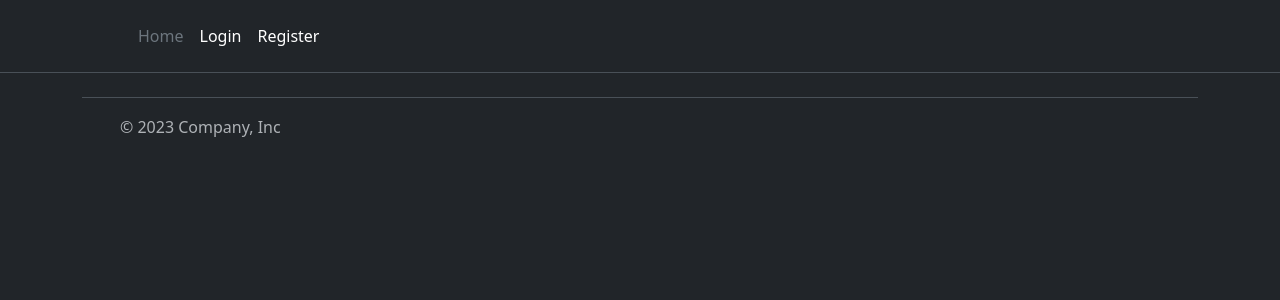
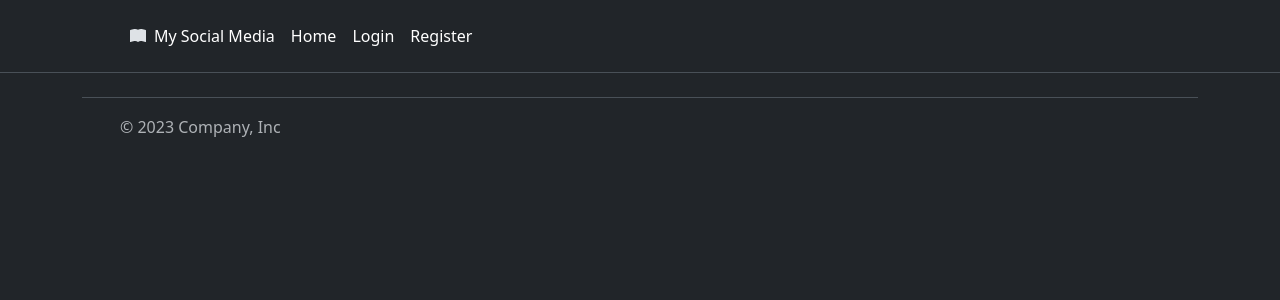
Before and after one commit to MateusTum/social-flask, a Flask app: page /home in a window 1280 px wide. Shown: the top 300 px of the page. Run offline with Flask 3, Linux system fonts and the light colour scheme; some libraries are stand-ins or nearby versions.

Commit message:
Update header.html

```diff
--- a/templates/header.html
+++ b/templates/header.html
@@ -13,6 +13,9 @@
     <!-- Load Bootstrap-Flask CSS here -->
     <link href="https://cdn.jsdelivr.net/npm/bootstrap@5.3.2/dist/css/bootstrap.min.css" rel="stylesheet" integrity="sha384-T3c6CoIi6uLrA9TneNEoa7RxnatzjcDSCmG1MXxSR1GAsXEV/Dwwykc2MPK8M2HN" crossorigin="anonymous">
 
+    <!-- Other CSS here -->
+
+
     {% endblock %}
 
   {% endblock %}
@@ -22,6 +25,7 @@
 
 <header class="p-3 mb-3 border-bottom">
    <div class="container" >
+
     <div class="d-flex flex-wrap align-items-center justify-content-center justify-content-lg-start">
       <a href="/" class="d-flex align-items-center mb-2 mb-lg-0 link-body-emphasis text-decoration-none">
         <svg class="bi me-2" width="40" height="32" role="img" aria-label="Bootstrap">
@@ -30,7 +34,12 @@
       </a>
 
       <ul class="nav col-12 col-lg-auto me-lg-auto mb-2 justify-content-center mb-md-0">
-        <li><a href="{{ url_for('home') }}" class="nav-link px-2 link-secondary">Home</a></li>
+        <li class="d-flex align-items-center justify-content-center">
+          <svg xmlns="http://www.w3.org/2000/svg" width="16" height="16" fill="currentColor" class="bi bi-book-fill" viewBox="0 0 16 16">
+          <path d="M8 1.783C7.015.936 5.587.81 4.287.94c-1.514.153-3.042.672-3.994 1.105A.5.5 0 0 0 0 2.5v11a.5.5 0 0 0 .707.455c.882-.4 2.303-.881 3.68-1.02 1.409-.142 2.59.087 3.223.877a.5.5 0 0 0 .78 0c.633-.79 1.814-1.019 3.222-.877 1.378.139 2.8.62 3.681 1.02A.5.5 0 0 0 16 13.5v-11a.5.5 0 0 0-.293-.455c-.952-.433-2.48-.952-3.994-1.105C10.413.809 8.985.936 8 1.783"/>
+          </svg><a href="{{ url_for('home') }}" class="nav-link px-2 link-body-emphasis">My Social Media</a>
+        </li>
+        <li><a href="{{ url_for('home') }}" class="nav-link px-2 link-body-emphasis">Home</a></li>
         {% if user_logged_in: %}
         <li><a href="#" class="nav-link px-2 link-body-emphasis">Inventory</a></li>
         <li><a href="#" class="nav-link px-2 link-body-emphasis">Customers</a></li>
```
